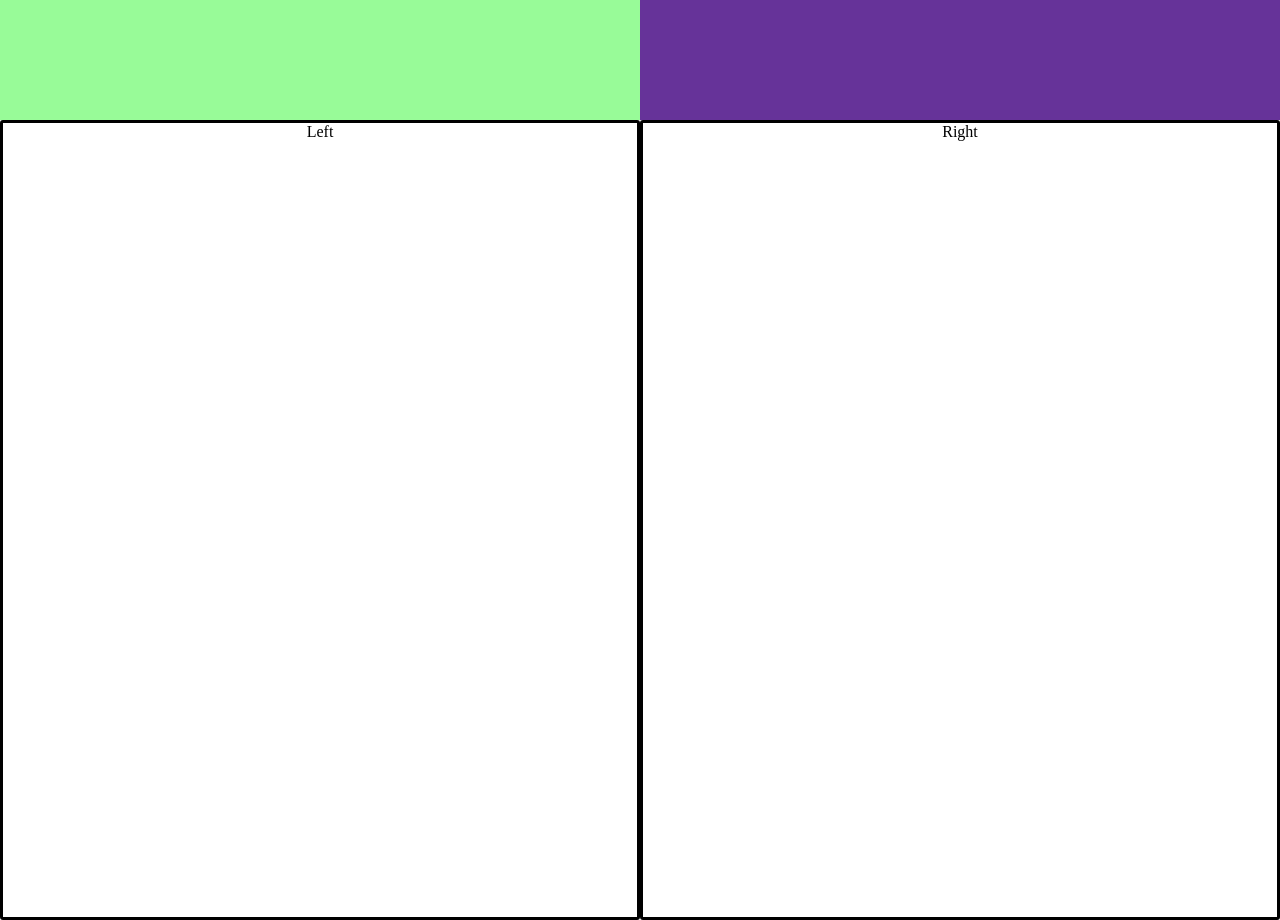
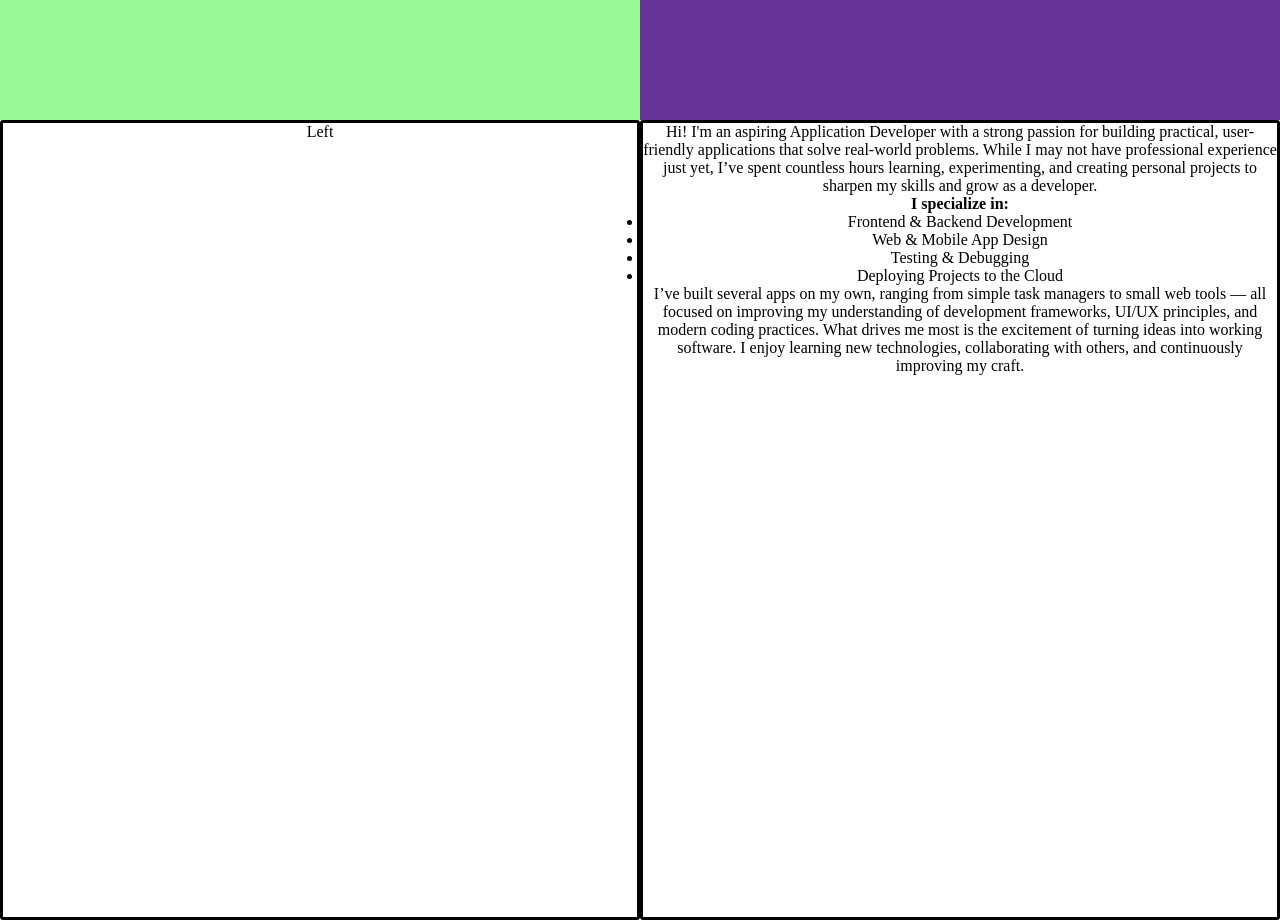
Before and after one commit to Ashl3y05/My_Portfolio, a plain HTML site: page index.html in a window 1280 px wide. Shown: the part 680-1600 px from the top of the page. Drawn offline with Linux system fonts and the light colour scheme.

Commit message:
Temporarily added a chatGPT generated about me

```diff
--- a/index.html
+++ b/index.html
@@ -17,7 +17,17 @@
     </div>
     <div class="about-me">
         <div class="about-left">Left</div>
-        <div class="about-right">Right</div>
+        <div class="about-right">
+            <p>Hi! I'm an aspiring Application Developer with a strong passion for building practical, user-friendly applications that solve real-world problems. While I may not have professional experience just yet, I’ve spent countless hours learning, experimenting, and creating personal projects to sharpen my skills and grow as a developer.</p>
+            <h4>I specialize in:</h4>
+            <ul>
+                <li>Frontend & Backend Development</li>
+                <li>Web & Mobile App Design</li>
+                <li>Testing & Debugging</li>
+                <li>Deploying Projects to the Cloud</li>
+            </ul>
+            <p>I’ve built several apps on my own, ranging from simple task managers to small web tools — all focused on improving my understanding of development frameworks, UI/UX principles, and modern coding practices. What drives me most is the excitement of turning ideas into working software. I enjoy learning new technologies, collaborating with others, and continuously improving my craft.</p>
+        </div>
     </div>
     <div class="project-page">
         <div class="project-title"><h2>Some of my works</h2></div>
```
